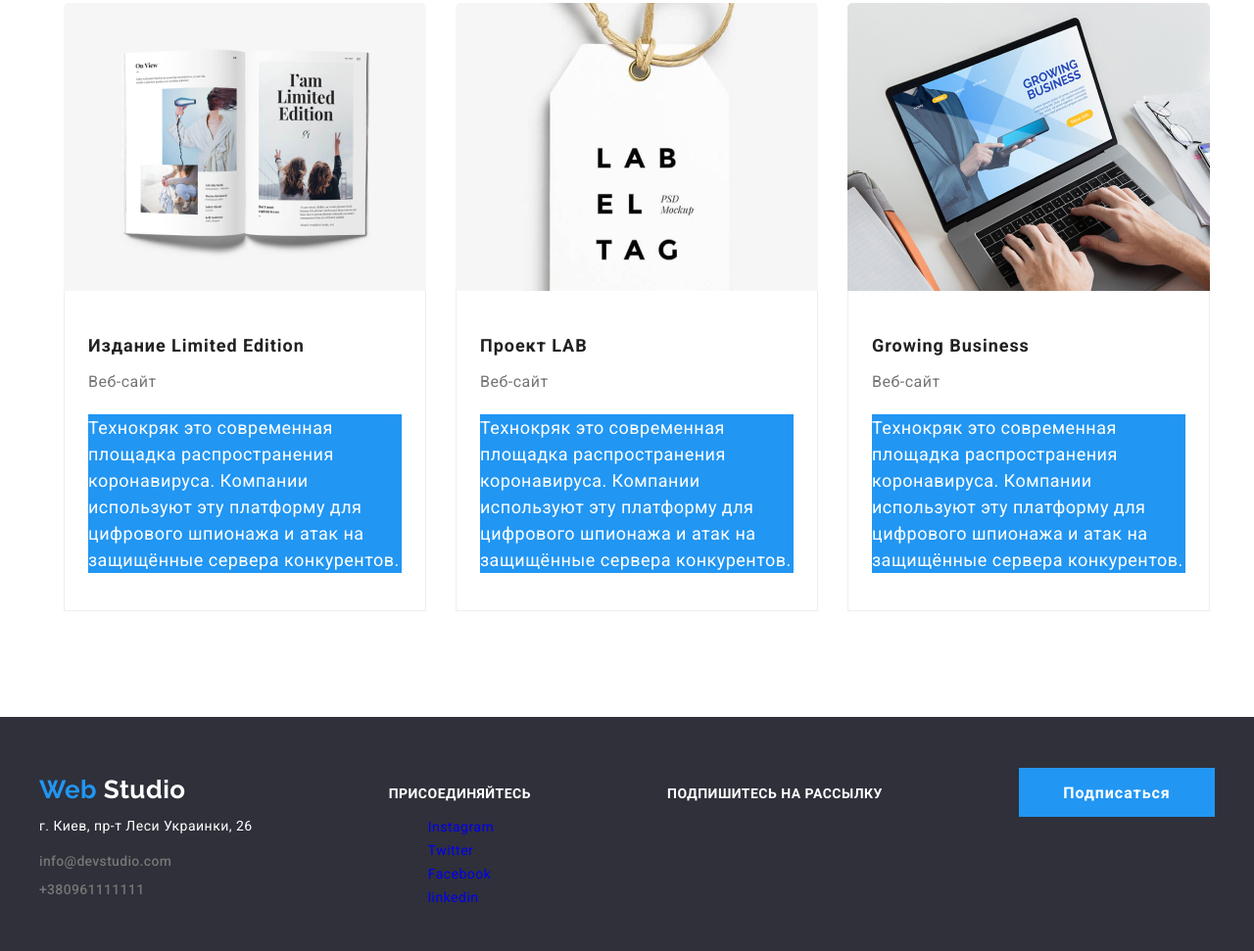
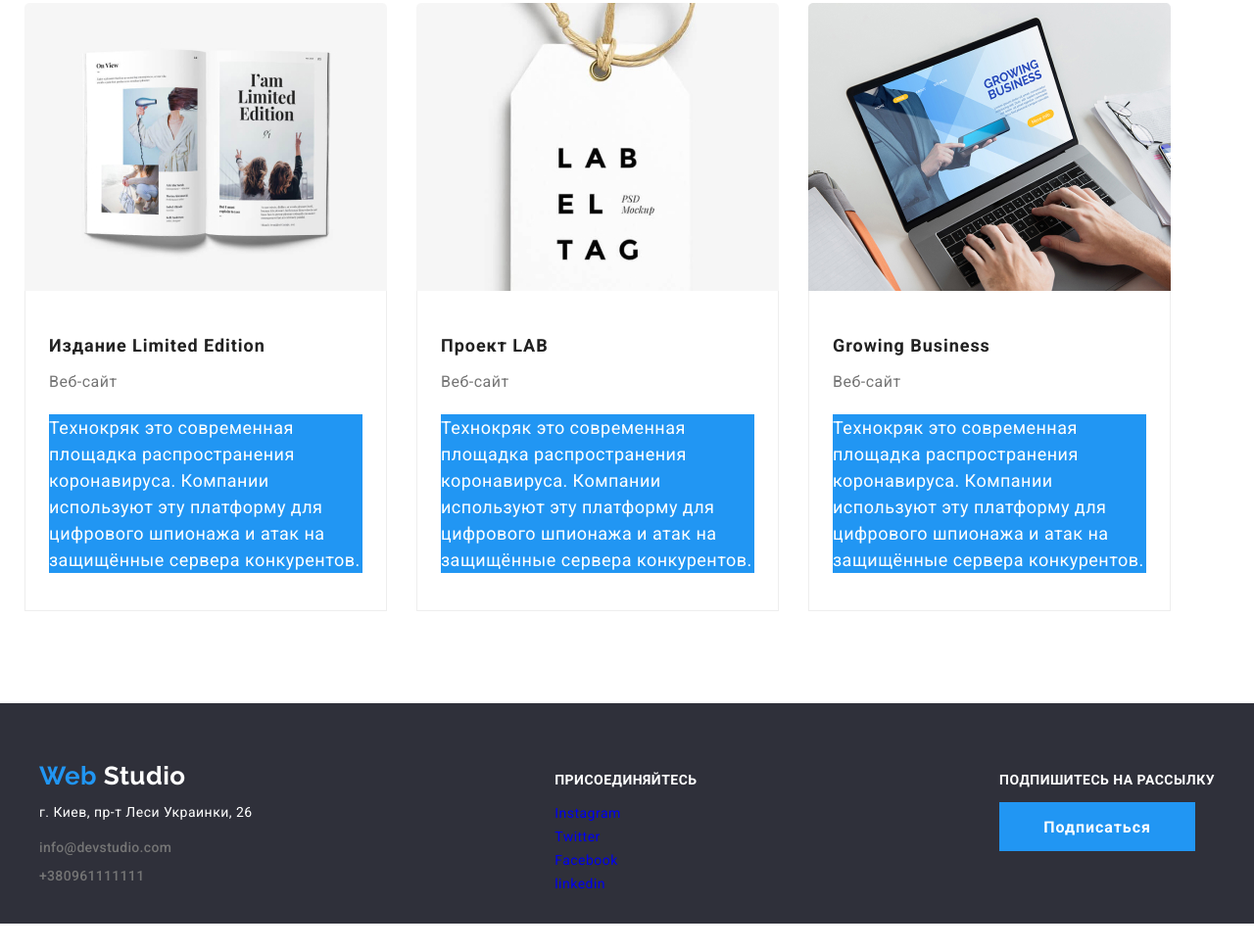
Before and after one commit to Naivelamb1003/goit-markup-hw-03, a plain HTML site: page portfolio.html in a window 1280 px wide. Shown: the part 1538-2509 px from the top of the page at 98% size. After the commit the page ends 2481 px from the top, so only its background shows below. Drawn offline with nearby package versions, Linux system fonts and the light colour scheme.

Commit message:
bug fixes

```diff
--- a/css/main.css
+++ b/css/main.css
@@ -51,6 +51,8 @@ body {
 
 ul {
   list-style: none;
+  margin: 0px;
+  padding: 0px;
 }
 
 a {
@@ -58,6 +60,8 @@ a {
 }
 
 /* logo */
+
+header
 
 .logo {
   color: #000000;
@@ -79,15 +83,14 @@ a {
   display: flex;
   align-items: center;
   width: 1230px;
+  margin-top:0px;
+  margin-bottom: 0px;
 
 }
 
 .site-nav{
   display: flex;
   align-items: center;
-  margin-top:0px;
-  margin-bottom: 0px;
-
 
  }
 
@@ -195,9 +198,10 @@ color: var(--accent-color);
 
 .features-list{
   display: flex;
+  /* justify-content: space-between;  */
  }
 
-.features-list .item:not(:last-child) {
+ .features-list .item:not(:last-child) {
   margin-right: 30px;
 }
 
@@ -248,6 +252,7 @@ color: var(--accent-color);
 
 .specialization-list{
   display: flex;
+
 }
 
 .specialization-list .item{
@@ -330,14 +335,14 @@ text-align: center;
 
 .footer {
   background-color: #2f303a;
+  padding: 48px 0px 28px;
 }
 
 .container-footer{
   display: flex;
   justify-content: space-between;
   align-items: baseline;
-  padding: 48px 0px 28px;
-}
+  }
 
 .logo-footer {
   color: #ffffff;
--- a/portfolio.html
+++ b/portfolio.html
@@ -213,14 +213,10 @@
 
                 <div>
                     <p class="footer-text text-style">Подпишитесь на рассылку</p>
+                    <button class="button-footer">Подписаться</button>
                 </div>
 
-                <div>
-                    <button class="button-footer">Подписаться</button>
-                </div>
             </div>
-
-        </div>
 
     </footer>
 
```
Also changed, not shown: index.html (+0 -3 lines).
